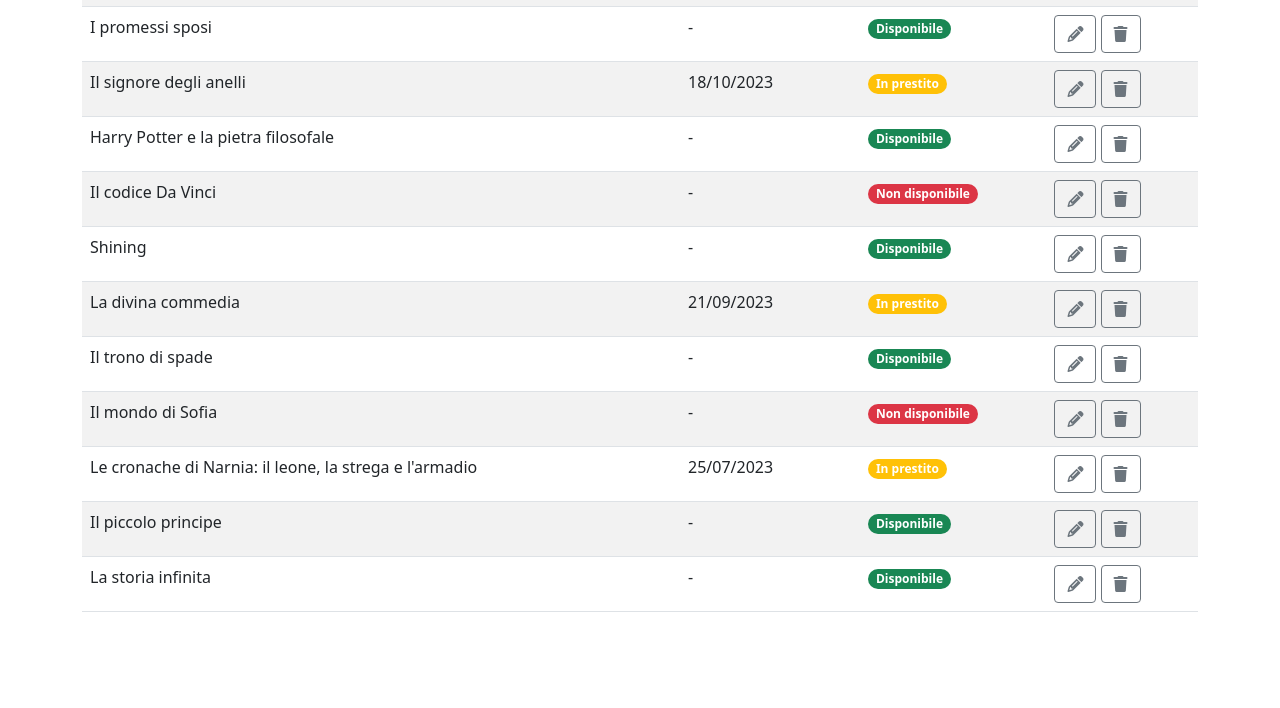
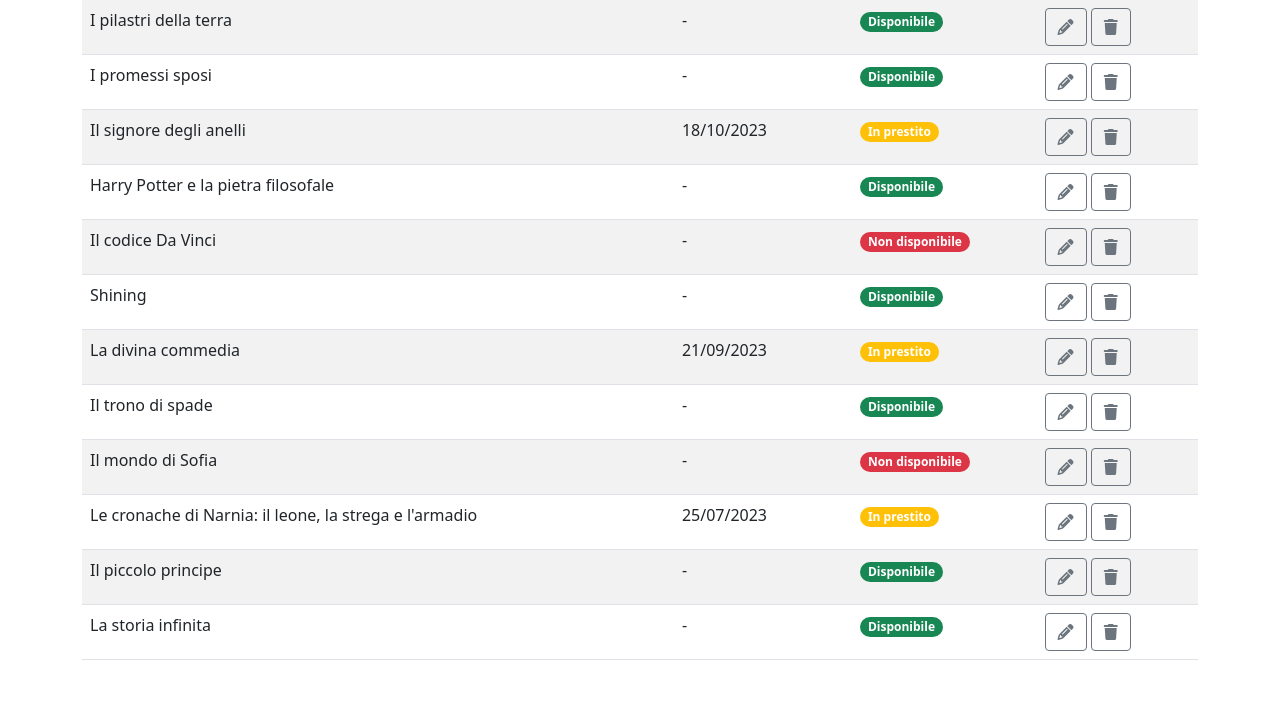
Before and after one commit to Simone-Fratini/html-css-bootstrap-dashboard, a plain HTML site: page index.html in a window 1280 px wide. Shown: the part 231-939 px from the top of the page. Before the commit the page ends 859 px from the top, so only its background shows below. Drawn offline with nearby package versions, Linux system fonts and the light colour scheme.

Commit message:
added minwidth to buttons and some minor changes

```diff
--- a/css/style.css
+++ b/css/style.css
@@ -2,3 +2,11 @@
     width: 60px;
     aspect-ratio: 1 / 1;
 }
+
+.my-minwidth{
+    min-width: 110px;
+}
+
+table thead {
+    border-top: none;
+}
--- a/index.html
+++ b/index.html
@@ -7,8 +7,8 @@
     <title>Bootstrap</title>
     <link href="https://cdn.jsdelivr.net/npm/bootstrap@5.0.2/dist/css/bootstrap.min.css" rel="stylesheet"
         integrity="sha384-EVSTQN3/azprG1Anm3QDgpJLIm9Nao0Yz1ztcQTwFspd3yD65VohhpuuCOmLASjC" crossorigin="anonymous">
-        <link rel="stylesheet" href="https://cdnjs.cloudflare.com/ajax/libs/font-awesome/6.6.0/css/all.min.css" integrity="sha512-Kc323vGBEqzTmouAECnVceyQqyqdsSiqLQISBL29aUW4U/M7pSPA/gEUZQqv1cwx4OnYxTxve5UMg5GT6L4JJg==" crossorigin="anonymous" referrerpolicy="no-referrer" />
-        <link rel="stylesheet" href="css/style.css">
+    <link rel="stylesheet" href="https://cdnjs.cloudflare.com/ajax/libs/font-awesome/6.6.0/css/all.min.css" integrity="sha512-Kc323vGBEqzTmouAECnVceyQqyqdsSiqLQISBL29aUW4U/M7pSPA/gEUZQqv1cwx4OnYxTxve5UMg5GT6L4JJg==" crossorigin="anonymous" referrerpolicy="no-referrer" />
+    <link rel="stylesheet" href="css/style.css">
 </head>
 
 <body>
@@ -19,9 +19,7 @@
             </a>
             <button class="navbar-toggler" type="button" data-bs-toggle="collapse" data-bs-target="#navbarSupportedContent" aria-controls="navbarSupportedContent" aria-expanded="false" aria-label="Toggle navigation">
                 <span class="navbar-toggler-icon"></span>
-              </button>
-
-
+            </button>
             <div class="collapse navbar-collapse" id="navbarSupportedContent">
                 <ul class="navbar-nav me-auto mb-2 mb-lg-0">
                     <li class="nav-item">
@@ -41,164 +39,157 @@
         </div>
     </nav>
 
-    <div class="container">
-
+    <div class="container my-5">
         <div class="d-flex justify-content-between align-items-center">
-
             <h1>Catalogo Libri</h1>
-
             <button type="button" class="btn btn-primary h-100">Aggiungi Libro</button>
-
         </div>
 
         <table class="table table-striped table-hover">
             <thead>
                 <tr>
                     <th>Titolo</th>
-                    <th>Data prestito</th>
+                    <th class="d-none d-sm-table-cell">Data prestito</th>
                     <th>Stato</th>
                     <th>Azioni</th>
                 </tr>
             </thead>
-
             <tbody>
                 <tr>
                     <td>I pilastri della terra</td>
-                    <td>-</td>
+                    <td class="d-none d-sm-table-cell">-</td>
+                    <td>
+                        <span class="badge rounded-pill bg-success">Disponibile</span>
+                    </td>
+                    <td class="my-minwidth">
+                        <button type="button" class="btn btn-outline-secondary"><i class="fa-solid fa-pencil"></i></button>
+                        <button type="button" class="btn btn-outline-secondary"><i class="fa-solid fa-trash"></i></button>
+                    </td>
+                </tr>
+                <tr>
+                    <td>I promessi sposi</td>
+                    <td class="d-none d-sm-table-cell">-</td>
                     <td>
                         <span class="badge rounded-pill bg-success">Disponibile</span>
                     </td>
                     <td>
                         <button type="button" class="btn btn-outline-secondary"><i class="fa-solid fa-pencil"></i></button>
-                        <button type="button" class="btn btn-outline-secondary"><i class="fa-solid fa-trash"></i></i></button>
+                        <button type="button" class="btn btn-outline-secondary"><i class="fa-solid fa-trash"></i></button>
                     </td>
                 </tr>
                 <tr>
-                    <td>I promessi sposi</td>
-                    <td>-</td>
+                    <td>Il signore degli anelli</td>
+                    <td class="d-none d-sm-table-cell">18/10/2023</td>
+                    <td>
+                        <span class="badge rounded-pill bg-warning">In prestito</span>
+                    </td>
+                    <td>
+                        <button type="button" class="btn btn-outline-secondary"><i class="fa-solid fa-pencil"></i></button>
+                        <button type="button" class="btn btn-outline-secondary"><i class="fa-solid fa-trash"></i></button>
+                    </td>
+                </tr>
+                <tr>
+                    <td>Harry Potter e la pietra filosofale</td>
+                    <td class="d-none d-sm-table-cell">-</td>
                     <td>
                         <span class="badge rounded-pill bg-success">Disponibile</span>
                     </td>
                     <td>
                         <button type="button" class="btn btn-outline-secondary"><i class="fa-solid fa-pencil"></i></button>
-                        <button type="button" class="btn btn-outline-secondary"><i class="fa-solid fa-trash"></i></i></button>
+                        <button type="button" class="btn btn-outline-secondary"><i class="fa-solid fa-trash"></i></button>
                     </td>
                 </tr>
                 <tr>
-                    <td>Il signore degli anelli</td>
-                    <td>18/10/2023</td>
+                    <td>Il codice Da Vinci</td>
+                    <td class="d-none d-sm-table-cell">-</td>
+                    <td>
+                        <span class="badge rounded-pill bg-danger">Non disponibile</span>
+                    </td>
+                    <td>
+                        <button type="button" class="btn btn-outline-secondary"><i class="fa-solid fa-pencil"></i></button>
+                        <button type="button" class="btn btn-outline-secondary"><i class="fa-solid fa-trash"></i></button>
+                    </td>
+                </tr>
+                <tr>
+                    <td>Shining</td>
+                    <td class="d-none d-sm-table-cell">-</td>
+                    <td>
+                        <span class="badge rounded-pill bg-success">Disponibile</span>
+                    </td>
+                    <td>
+                        <button type="button" class="btn btn-outline-secondary"><i class="fa-solid fa-pencil"></i></button>
+                        <button type="button" class="btn btn-outline-secondary"><i class="fa-solid fa-trash"></i></button>
+                    </td>
+                </tr>
+                <tr>
+                    <td>La divina commedia</td>
+                    <td class="d-none d-sm-table-cell">21/09/2023</td>
                     <td>
                         <span class="badge rounded-pill bg-warning">In prestito</span>
                     </td>
                     <td>
                         <button type="button" class="btn btn-outline-secondary"><i class="fa-solid fa-pencil"></i></button>
-                        <button type="button" class="btn btn-outline-secondary"><i class="fa-solid fa-trash"></i></i></button>
+                        <button type="button" class="btn btn-outline-secondary"><i class="fa-solid fa-trash"></i></button>
                     </td>
                 </tr>
                 <tr>
-                    <td>Harry Potter e la pietra filosofale</td>
-                    <td>-</td>
+                    <td>Il trono di spade</td>
+                    <td class="d-none d-sm-table-cell">-</td>
                     <td>
                         <span class="badge rounded-pill bg-success">Disponibile</span>
                     </td>
                     <td>
                         <button type="button" class="btn btn-outline-secondary"><i class="fa-solid fa-pencil"></i></button>
-                        <button type="button" class="btn btn-outline-secondary"><i class="fa-solid fa-trash"></i></i></button>
+                        <button type="button" class="btn btn-outline-secondary"><i class="fa-solid fa-trash"></i></button>
                     </td>
                 </tr>
                 <tr>
-                    <td>Il codice Da Vinci</td>
-                    <td>-</td>
+                    <td>Il mondo di Sofia</td>
+                    <td class="d-none d-sm-table-cell">-</td>
                     <td>
                         <span class="badge rounded-pill bg-danger">Non disponibile</span>
                     </td>
                     <td>
                         <button type="button" class="btn btn-outline-secondary"><i class="fa-solid fa-pencil"></i></button>
-                        <button type="button" class="btn btn-outline-secondary"><i class="fa-solid fa-trash"></i></i></button>
+                        <button type="button" class="btn btn-outline-secondary"><i class="fa-solid fa-trash"></i></button>
                     </td>
                 </tr>
                 <tr>
-                    <td>Shining</td>
-                    <td>-</td>
+                    <td>Le cronache di Narnia: il leone, la strega e l'armadio</td>
+                    <td class="d-none d-sm-table-cell">25/07/2023</td>
+                    <td>
+                        <span class="badge rounded-pill bg-warning">In prestito</span>
+                    </td>
+                    <td>
+                        <button type="button" class="btn btn-outline-secondary"><i class="fa-solid fa-pencil"></i></button>
+                        <button type="button" class="btn btn-outline-secondary"><i class="fa-solid fa-trash"></i></button>
+                    </td>
+                </tr>
+                <tr>
+                    <td>Il piccolo principe</td>
+                    <td class="d-none d-sm-table-cell">-</td>
                     <td>
                         <span class="badge rounded-pill bg-success">Disponibile</span>
                     </td>
                     <td>
                         <button type="button" class="btn btn-outline-secondary"><i class="fa-solid fa-pencil"></i></button>
-                        <button type="button" class="btn btn-outline-secondary"><i class="fa-solid fa-trash"></i></i></button>
+                        <button type="button" class="btn btn-outline-secondary"><i class="fa-solid fa-trash"></i></button>
                     </td>
                 </tr>
                 <tr>
-                    <td>La divina commedia</td>
-                    <td>21/09/2023</td>
-                    <td>
-                        <span class="badge rounded-pill bg-warning">In prestito</span>
-                    </td>
-                    <td>
-                        <button type="button" class="btn btn-outline-secondary"><i class="fa-solid fa-pencil"></i></button>
-                        <button type="button" class="btn btn-outline-secondary"><i class="fa-solid fa-trash"></i></i></button>
-                    </td>
-                </tr>
-                <tr>
-                    <td>Il trono di spade</td>
-                    <td>-</td>
+                    <td>La storia infinita</td>
+                    <td class="d-none d-sm-table-cell">-</td>
                     <td>
                         <span class="badge rounded-pill bg-success">Disponibile</span>
                     </td>
                     <td>
                         <button type="button" class="btn btn-outline-secondary"><i class="fa-solid fa-pencil"></i></button>
-                        <button type="button" class="btn btn-outline-secondary"><i class="fa-solid fa-trash"></i></i></button>
-                    </td>
-                </tr>
-                <tr>
-                    <td>Il mondo di Sofia</td>
-                    <td>-</td>
-                    <td>
-                        <span class="badge rounded-pill bg-danger">Non disponibile</span>
-                    </td>
-                    <td>
-                        <button type="button" class="btn btn-outline-secondary"><i class="fa-solid fa-pencil"></i></button>
-                        <button type="button" class="btn btn-outline-secondary"><i class="fa-solid fa-trash"></i></i></button>
-                    </td>
-                </tr>
-                <tr>
-                    <td>Le cronache di Narnia: il leone, la strega e l'armadio</td>
-                    <td>25/07/2023</td>
-                    <td>
-                        <span class="badge rounded-pill bg-warning">In prestito</span>
-                    </td>
-                    <td>
-                        <button type="button" class="btn btn-outline-secondary"><i class="fa-solid fa-pencil"></i></button>
-                        <button type="button" class="btn btn-outline-secondary"><i class="fa-solid fa-trash"></i></i></button>
-                    </td>
-                </tr>
-                <tr>
-                    <td>Il piccolo principe</td>
-                    <td>-</td>
-                    <td>
-                        <span class="badge rounded-pill bg-success">Disponibile</span>
-                    </td>
-                    <td>
-                        <button type="button" class="btn btn-outline-secondary"><i class="fa-solid fa-pencil"></i></button>
-                        <button type="button" class="btn btn-outline-secondary"><i class="fa-solid fa-trash"></i></i></button>
-                    </td>
-                </tr>
-                <tr>
-                    <td>La storia infinita</td>
-                    <td>-</td>
-                    <td>
-                        <span class="badge rounded-pill bg-success">Disponibile</span>
-                    </td>
-                    <td>
-                        <button type="button" class="btn btn-outline-secondary"><i class="fa-solid fa-pencil"></i></button>
-                        <button type="button" class="btn btn-outline-secondary"><i class="fa-solid fa-trash"></i></i></button>
+                        <button type="button" class="btn btn-outline-secondary"><i class="fa-solid fa-trash"></i></button>
                     </td>
                 </tr>
             </tbody>
         </table>
-
     </div>
-
 
     <script src="https://cdn.jsdelivr.net/npm/bootstrap@5.0.2/dist/js/bootstrap.bundle.min.js"
         integrity="sha384-MrcW6ZMFYlzcLA8Nl+NtUVF0sA7MsXsP1UyJoMp4YLEuNSfAP+JcXn/tWtIaxVXM"
```
